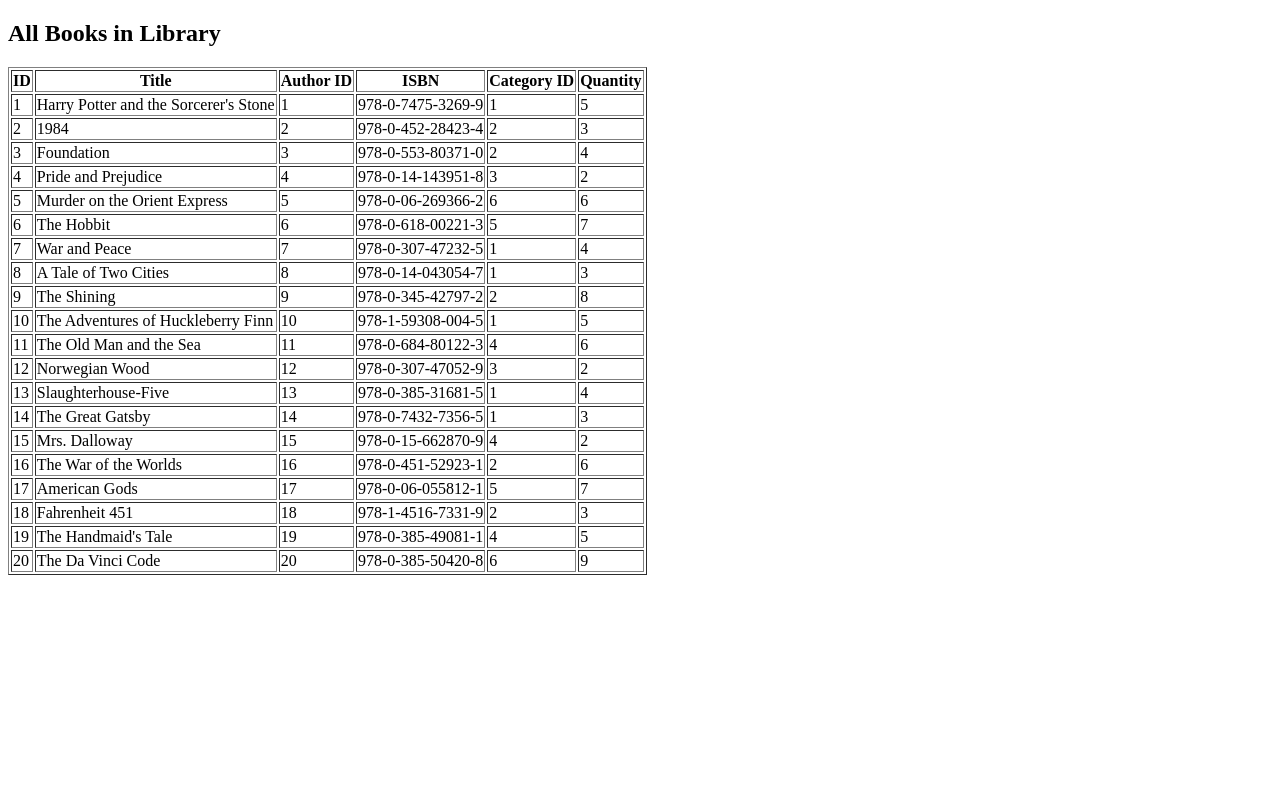
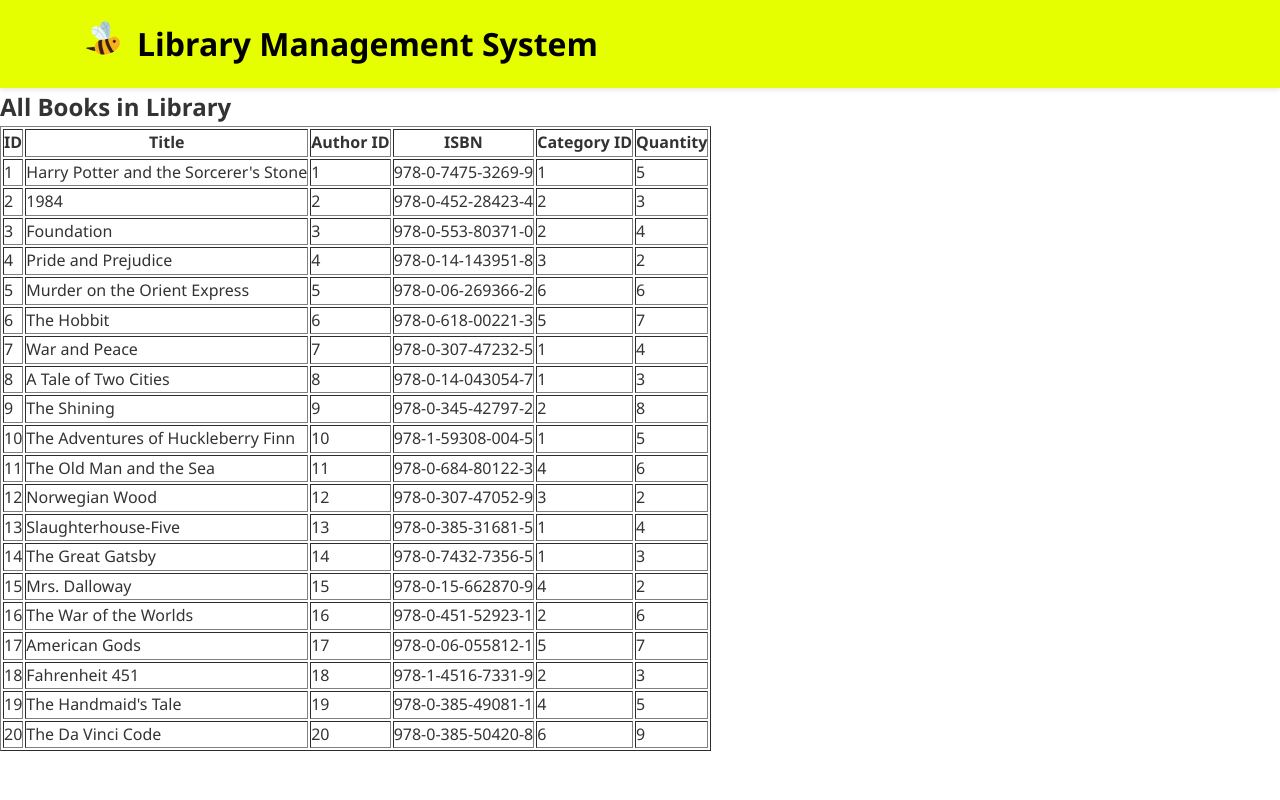
Before and after one commit to bisma-r/Library_Management_System, a PHP site: page /view_books.php in a window 1280 px wide. Run offline with PHP 8.4, Linux system fonts and the light colour scheme; the visitor is signed in with stand-in values (Sample User, id 1); data comes from the database, SQL or seed files in the repository.

Commit message:
header with style

```diff
--- /dev/null
+++ b/css/styles.css
@@ -0,0 +1,61 @@
+/* ========== BASE STYLES ========== */
+:root {
+    --primary-color: #e5ff00;
+    --secondary-color: #000000;
+    --text-color: #333;
+    --light-gray: #f5f5f5;
+    --white: #ffffff;
+}
+
+* {
+    margin: 0;
+    padding: 0;
+    box-sizing: border-box;
+}
+
+body {
+    font-family: 'Segoe UI', Tahoma, Geneva, Verdana, sans-serif;
+    line-height: 1.6;
+    color: var(--text-color);
+}
+
+.container {
+    width: 90%;
+    max-width: 1200px;
+    margin: 0 auto;
+    padding: 0 15px;
+}
+
+/* ========== HEADER STYLES ========== */
+.main-header {
+    background-color: var(--primary-color);
+    color: var(--secondary-color);
+    padding: 1rem 0;
+    box-shadow: 0 2px 5px rgba(0,0,0,0.1);
+}
+
+.main-header .container {
+    display: flex;
+    justify-content: space-between;
+    align-items: center;
+}
+
+.icon{
+    display: flex;
+    align-items: center;
+
+    /* fill: var(--secondary-color); */
+}
+.icon img {
+    width: 48px;
+    height: 48px;
+    margin-right: 10px;
+}
+
+/* ========== FOOTER STYLES ========== */
+/* .main-footer {
+    background-color: var(--text-color);
+    color: var(--white);
+    padding: 1rem 0;
+    text-align: center;
+} */
--- /dev/null
+++ b/header.php
@@ -0,0 +1,41 @@
+<?php
+session_start();
+?>
+<!DOCTYPE html>
+<html lang="en">
+<head>
+    <meta charset="UTF-8">
+    <meta name="viewport" content="width=device-width, initial-scale=1.0">
+    <title><?php echo isset($pageTitle) ? $pageTitle : 'Library Management System'; ?></title>
+
+    <!-- Favicon -->
+    <!-- <link rel="icon" href="assets/images/favicon.ico"> -->
+
+    <!-- CSS -->
+    <link rel="stylesheet" href="css/styles.css">
+
+    <!-- Font Awesome -->
+    <!-- <link rel="stylesheet" href="https://cdnjs.cloudflare.com/ajax/libs/font-awesome/6.4.0/css/all.min.css"> -->
+</head>
+<body>
+    <header class="main-header">
+        <div class="container">
+            <div class="icon">
+                <a href="index.php">
+                    <img src="assets/icon.png" alt="Library Logo" class="logo">
+                </a>
+            <div class="branding">
+                <h1>Library Management System</h1>
+            </div>
+
+            <?php if(isset($_SESSION['user_id'])): ?>
+                <nav class="user-nav">
+                    <span>Welcome, <?php echo htmlspecialchars($_SESSION['email']); ?></span>
+                    <a href="logout.php" class="btn-logout">
+                        <i class="fas fa-sign-out-alt"></i> Logout
+                    </a>
+                </nav>
+            <?php endif; ?>
+        </div>
+    </header>
+</body
--- a/view_books.php
+++ b/view_books.php
@@ -1,3 +1,5 @@
+<?php require_once 'header.php'; ?>
+
 <!DOCTYPE html>
 <html>
 <head><title>View Books</title></head>
```
Also changed, not shown: assets/icon.png (added).
